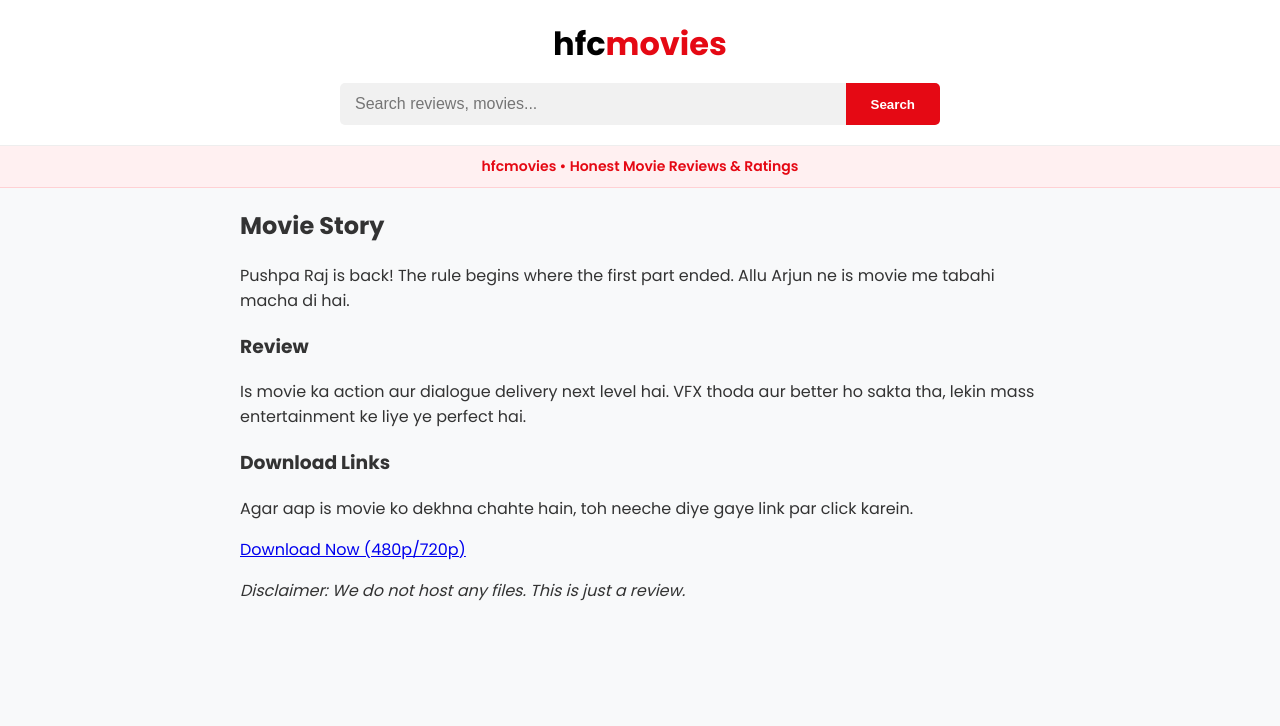
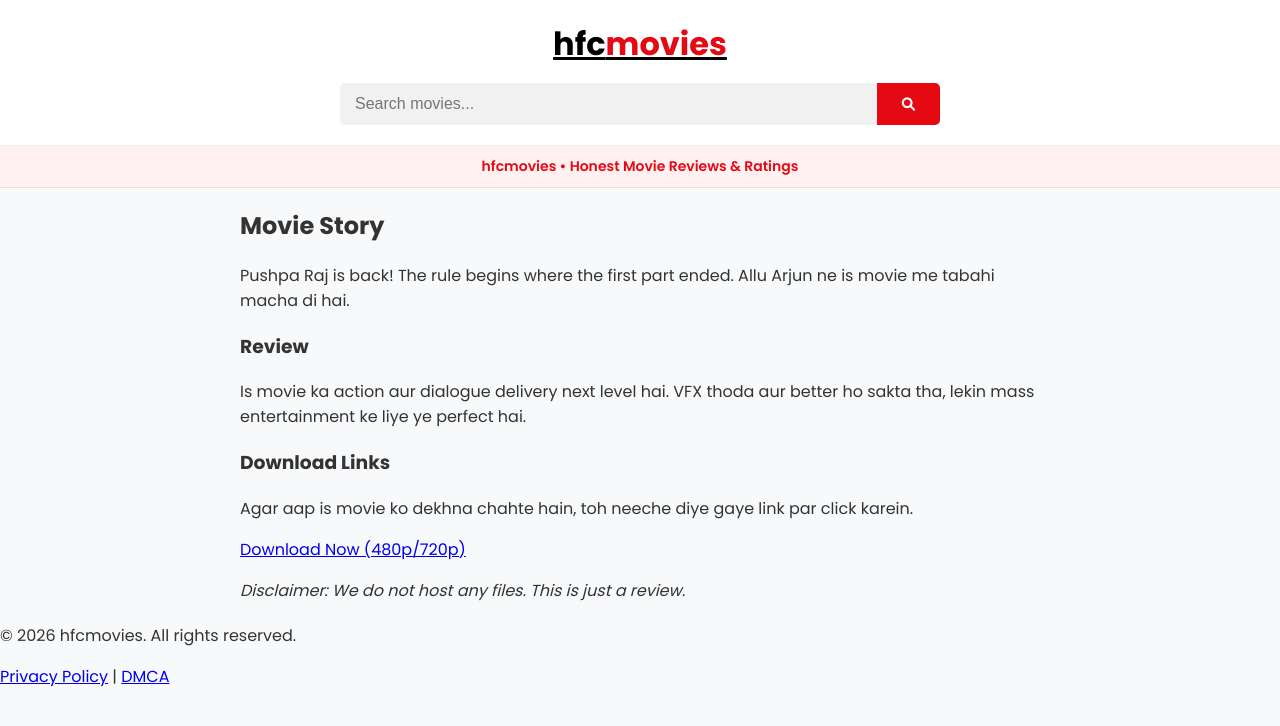
Before and after one commit to narpatprihar2004-boop/hfcmovies, a Jekyll site: the page built from _posts/2026-02-13-sample-movie.md, in a window 1280 px wide. Shown: the top 726 px of the page. Built offline with Jekyll 4.4.1, drawn with Linux system fonts in a browser that asks for light colours.

Commit message:
Update default.html

```diff
--- a/_layouts/default.html
+++ b/_layouts/default.html
@@ -3,16 +3,17 @@
 <head>
     <meta charset="UTF-8">
     <meta name="viewport" content="width=device-width, initial-scale=1.0">
-    <title>{{ page.title }}</title>
+    {% seo %}
     <link rel="stylesheet" href="{{ site.baseurl }}/assets/css/style.css">
+    <link rel="stylesheet" href="https://cdnjs.cloudflare.com/ajax/libs/font-awesome/6.0.0/css/all.min.css">
 </head>
 <body>
 
     <header>
-        <div class="logo">hfc<span>movies</span></div>
+        <a href="{{ site.baseurl }}/" class="logo">hfc<span>movies</span></a>
         <div class="search-container">
-            <input type="text" placeholder="Search reviews, movies...">
-            <button>Search</button>
+            <input type="text" placeholder="Search movies...">
+            <button><i class="fas fa-search"></i></button>
         </div>
     </header>
 
@@ -24,5 +25,12 @@
         {{ content }}
     </div>
 
+    <footer>
+        <p>&copy; 2026 hfcmovies. All rights reserved.</p>
+        <div class="footer-links">
+            <a href="#">Privacy Policy</a> | <a href="#">DMCA</a>
+        </div>
+    </footer>
+
 </body>
 </html>
```
